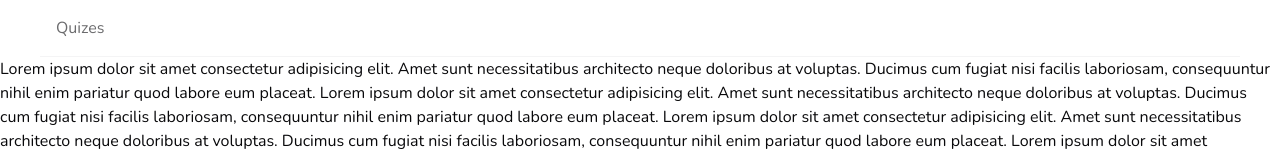
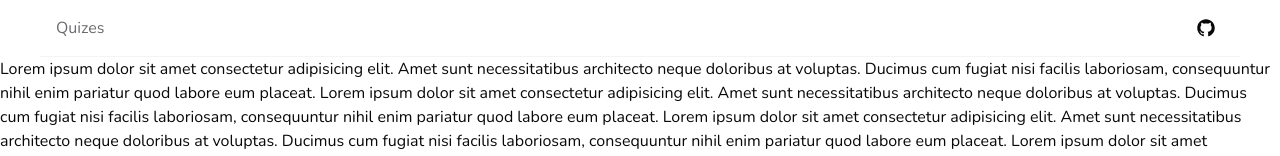
Before and after one commit to Esutarosa/yuppi, a Next.js app: page / in a window 1280 px wide. Shown: the top 156 px of the page. Built offline with nearby package versions, Linux system fonts and the light colour scheme.

Commit message:
+ GitHub icon

```diff
--- a/src/components/containers/NavBar/index.module.scss
+++ b/src/components/containers/NavBar/index.module.scss
@@ -7,5 +7,17 @@
 }
 
 .navItems {
-  @apply flex items-center gap-4;
+  @apply flex items-center gap-2;
 }
+
+.actionsWrapper {
+  @apply inline-flex items-center justify-center gap-2;
+}
+
+.github {
+  @apply inline-flex items-center justify-center rounded-md transition-colors h-9 py-2 w-9 px-0;
+
+  &:hover {
+    @apply bg-accent text-accent-foreground
+  }
+}
--- a/src/components/containers/NavBar/index.tsx
+++ b/src/components/containers/NavBar/index.tsx
@@ -5,6 +5,8 @@ import type { FormattedMessage } from '@/types/i18n';
 
 import { Sheet, SheetClose, SheetContent, SheetTrigger } from "@/components/ui/sheet";
 import NavItem from '@/components/containers/NavBar/NavItem';
+import GitHub from '@/components/icons/social/GitHub';
+import Link from 'next/link';
 
 import style from './index.module.scss';
 
@@ -34,7 +36,13 @@ const NavBar: FC<NavBarProps> = ({
         </div>
 
         <div className={style.actionsWrapper}>
-
+          <Link
+            className={style.github}
+            href="https://github.com/Esutarosa/yuppi"
+            aria-label="Yuppi Quize Github"
+          >
+            <GitHub />
+          </Link>
         </div>
       </div>
     </nav>
```
